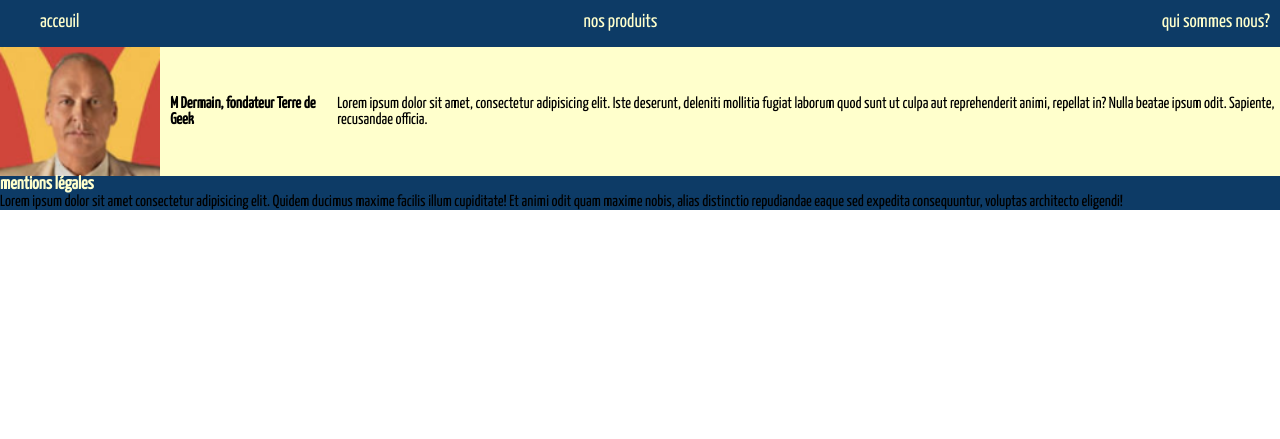
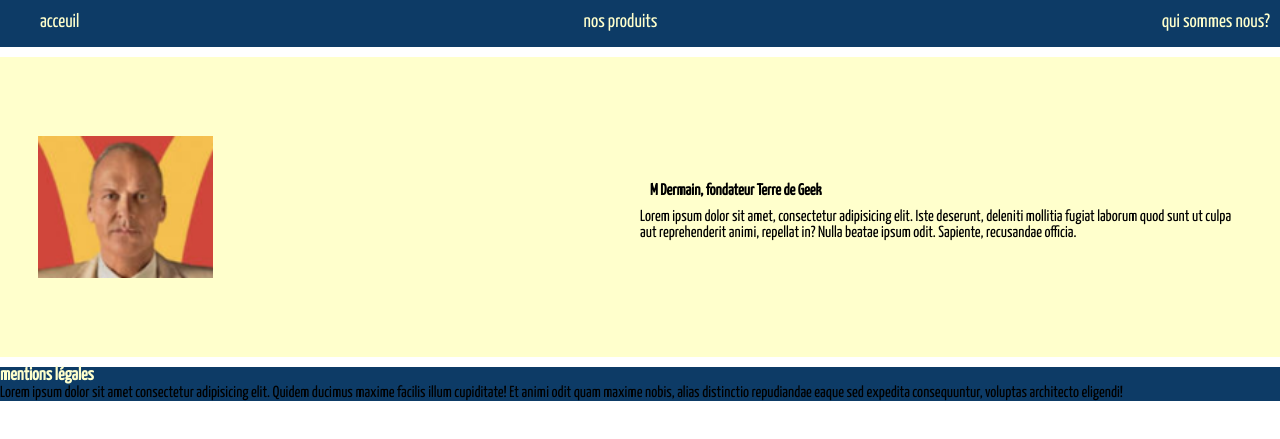
Before and after one commit to AntoineCheminPro/terreDeGeek, a website built with Parcel: page whoAreWeTDG.html in a window 1280 px wide. Shown: the part 103-542 px from the top of the page. Built offline with nearby package versions, Linux system fonts and the light colour scheme.

Commit message:
refactoring in progress

```diff
--- a/css/pageViergeTerreDeGeek.CSS
+++ b/css/pageViergeTerreDeGeek.CSS
@@ -62,8 +62,10 @@ div {
 p {
     color: black;
 }
+
 .photo {
 width : 175px;
+height: auto;
 }
 h2, h3, h4 {
     margin:10px;
@@ -82,3 +84,14 @@ footer {
     background-color:  #0D3B66;
     color: #FFFFCC;
 }
+section {
+    height: 300px;
+    margin : 10px;
+    display: flex;
+    align-items: center;
+    justify-content: center;
+}
+section>div {
+    height: 250px;
+    margin : 10px;
+}
--- a/whoAreWeTDG.html
+++ b/whoAreWeTDG.html
@@ -29,12 +29,14 @@
     <main>
         <section>
             <article>
-                    <img class="photo"  src="Dermain.png" alt="photo Dermain">
+                <img class="photo"  src="Dermain.png" alt="photo Dermain">
+                <div>
                     <h4>M Dermain, fondateur Terre de Geek</h4>
 
-                <p>
-                    Lorem ipsum dolor sit amet, consectetur adipisicing elit. Iste deserunt, deleniti mollitia fugiat laborum quod sunt ut culpa aut reprehenderit animi, repellat in? Nulla beatae ipsum odit. Sapiente, recusandae officia.
-                </p>
+                    <p>
+                        Lorem ipsum dolor sit amet, consectetur adipisicing elit. Iste deserunt, deleniti mollitia fugiat laborum quod sunt ut culpa aut reprehenderit animi, repellat in? Nulla beatae ipsum odit. Sapiente, recusandae officia.
+                    </p>
+                </div>
             </article>
         </section>
    </main>
```
Also changed, not shown: productTDG.html (+4 -0 lines).
